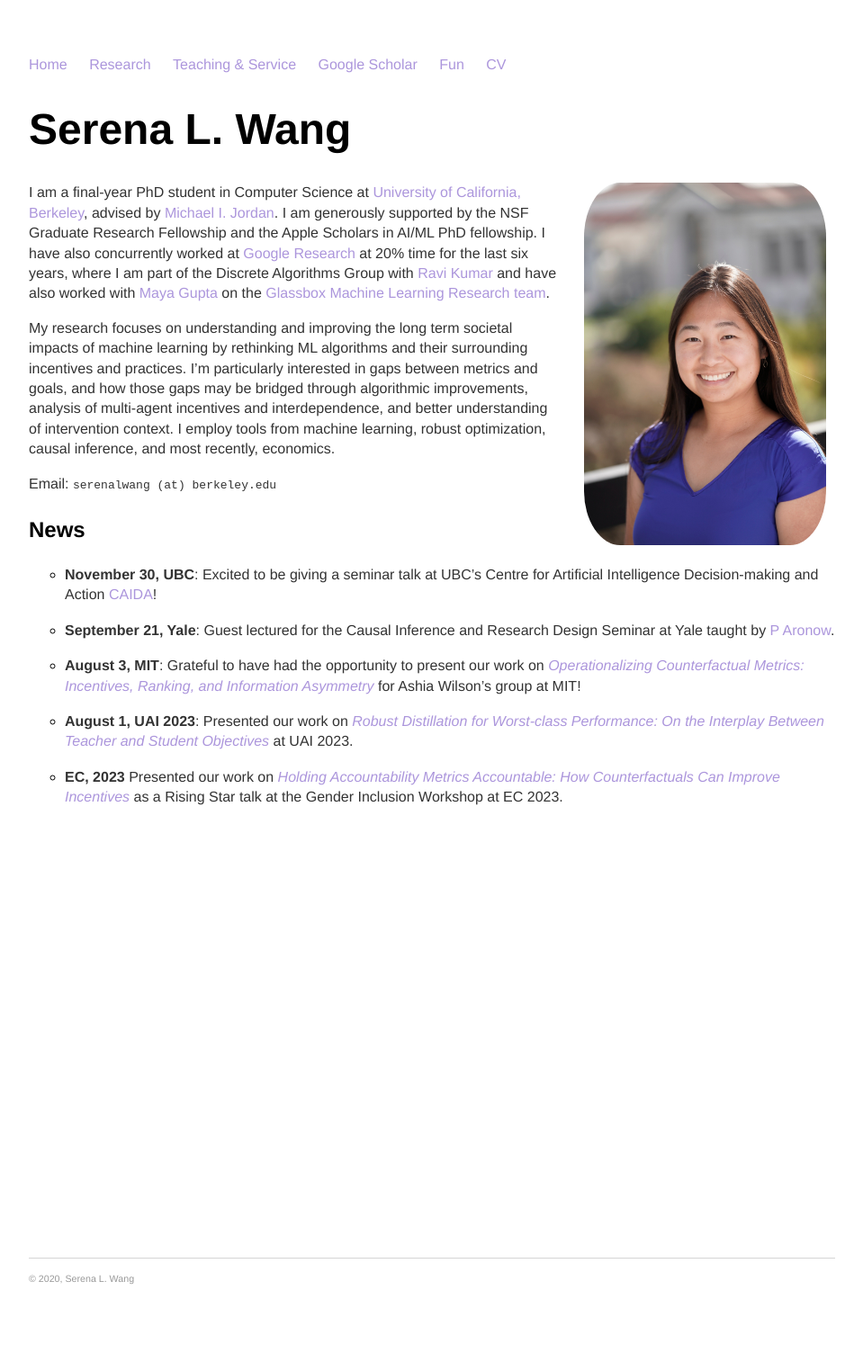
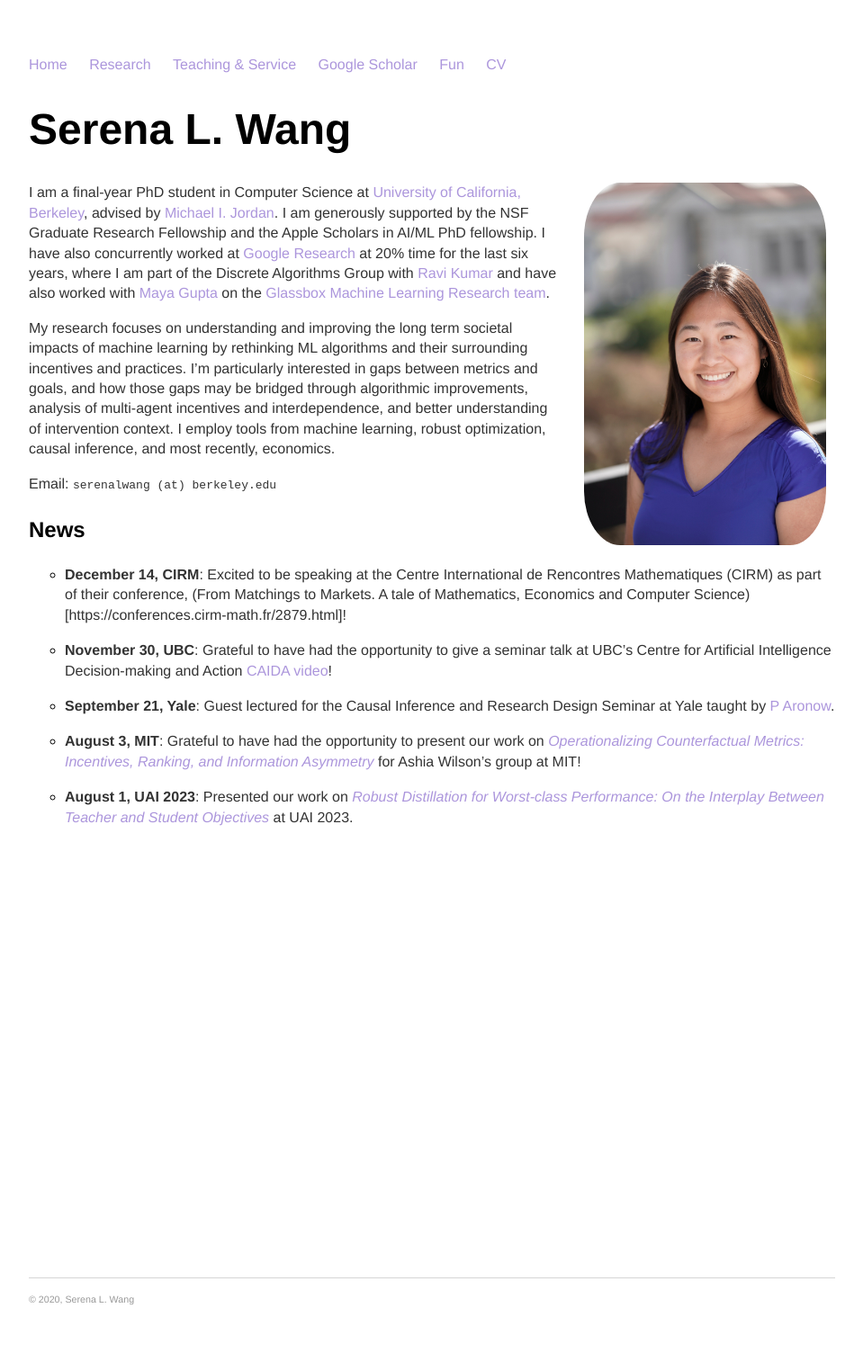
Before and after one commit to serenalwang/serenalwang.github.io, a Jekyll site: the page built from index.md, in a window 1280 px wide. Shown: the whole page at 90% size, without its empty margins (160-1119 px from the left). Built offline with Jekyll 4.4.1, drawn with Linux system fonts in a browser that asks for light colours; before the commit the page ends 1492 px from its top, so only the background shows below that.

Commit message:
added news

```diff
--- a/index.md
+++ b/index.md
@@ -15,12 +15,12 @@
 Email: `serenalwang (at) berkeley.edu`
 
 ### News
-- **November 30, UBC**: Excited to be giving a seminar talk at UBC's Centre for Artificial Intelligence Decision-making and Action [CAIDA](https://caida.ubc.ca/event/operationalizing-counterfactual-metrics-incentives-ranking-and-information-asymmetry-serena)!
+- **December 14, CIRM**: Excited to be speaking at the Centre International de Rencontres Mathematiques (CIRM) as part of their conference, (From Matchings to Markets. A tale of Mathematics, Economics and Computer Science)[https://conferences.cirm-math.fr/2879.html]!
+
+- **November 30, UBC**: Grateful to have had the opportunity to give a seminar talk at UBC's Centre for Artificial Intelligence Decision-making and Action [CAIDA](https://caida.ubc.ca/event/operationalizing-counterfactual-metrics-incentives-ranking-and-information-asymmetry-serena) [video](https://caida.ubc.ca/videos)!
 
 - **September 21, Yale**: Guest lectured for the Causal Inference and Research Design Seminar at Yale taught by [P Aronow](https://politicalscience.yale.edu/people/p-aronow).
 
 - **August 3, MIT**: Grateful to have had the opportunity to present our work on [*Operationalizing Counterfactual Metrics: Incentives, Ranking, and Information Asymmetry*](https://arxiv.org/abs/2305.14595) for Ashia Wilson's group at MIT!
 
 - **August 1, UAI 2023**: Presented our work on [*Robust Distillation for Worst-class Performance: On the Interplay Between Teacher and Student Objectives*](https://proceedings.mlr.press/v216/wang23e.html) at UAI 2023.
-
-- **EC, 2023** Presented our work on [*Holding Accountability Metrics Accountable: How Counterfactuals Can Improve Incentives*](https://arxiv.org/abs/2305.14595) as a Rising Star talk at the Gender Inclusion Workshop at EC 2023.
```
